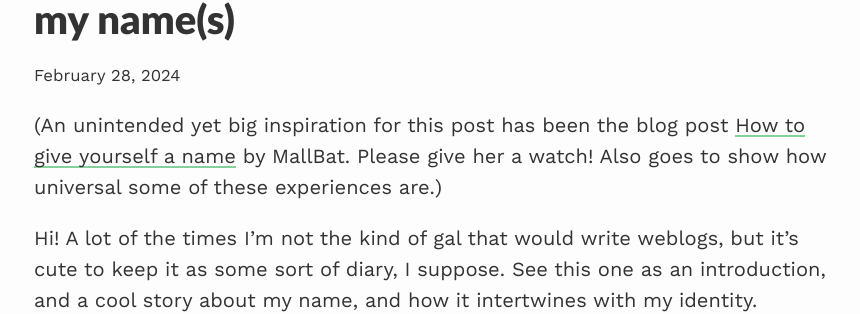
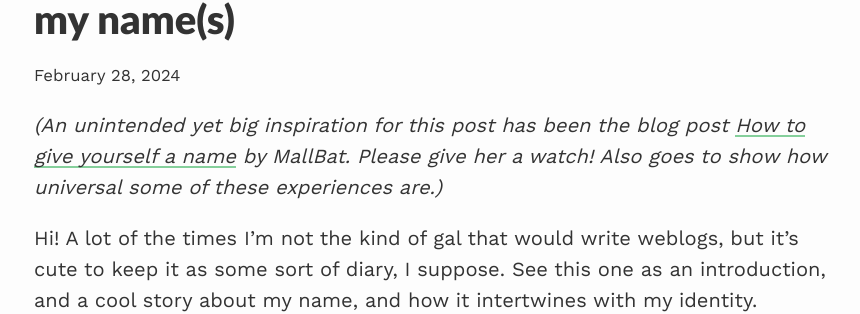
Before and after one commit to pyonium/pyonium.github.io, a Jekyll site: the page built from _posts/2024-02-28-playground.md, in a window 1280 px wide. Shown: the part 186-500 px from the top of the page, without its empty margins (206-1066 px from the left). Built offline with Jekyll 4.4.1, drawn with Linux system fonts in a browser that asks for light colours; nearby versions of some CDN libraries.

Commit message:
changed intro font to be italicised

```diff
--- a/_posts/2024-02-28-playground.md
+++ b/_posts/2024-02-28-playground.md
@@ -3,7 +3,7 @@
 title: my name(s)
 category: weblog
 ---
-(An unintended yet big inspiration for this post has been the blog post [How to give yourself a name](https://youtu.be/eoq2e4h_avs) by MallBat. Please give her a watch! Also goes to show how universal some of these experiences are.)
+_(An unintended yet big inspiration for this post has been the blog post [How to give yourself a name](https://youtu.be/eoq2e4h_avs) by MallBat. Please give her a watch! Also goes to show how universal some of these experiences are.)_
 
 Hi! A lot of the times I'm not the kind of gal that would write weblogs, but it's cute to keep it as some sort of diary, I suppose. See this one as an introduction, and a cool story about my name, and how it intertwines with my identity.
 
```
